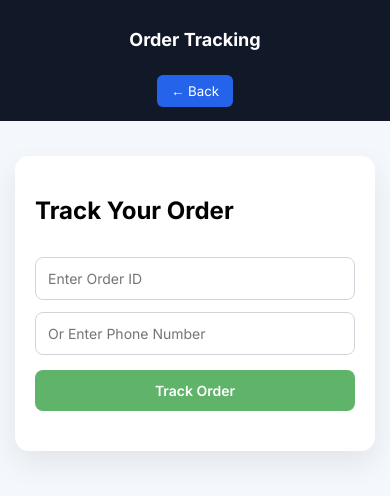
After one commit to Gowtham-YK/Purvankara-Project, a Flask app: page /track in a window 390 px wide. The commit adds this page. Shown: the top 496 px of the page. Run offline with Flask 3, Linux system fonts and the light colour scheme.

Commit message:
responsive track page fix

```diff
--- a/app.py
+++ b/app.py
@@ -274,6 +274,10 @@ def delete_stp(stp_id):
 def demand():
     return render_template("demand.html")
 
+@app.route("/track")
+def track_page():
+    return render_template("track.html")
+
 @app.route("/api/stps")
 def api_stps():
     return jsonify(load_stps())
@@ -426,7 +430,10 @@ def create_order():
         ])
         writer.writerow(row)
 
-    return jsonify({"message":"Order created successfully"})
+    return jsonify({
+    "message": "Order created successfully",
+    "order_id": order_id   # ✅ ADD THIS
+})
 
 
 @app.route("/api/my_orders")
@@ -450,6 +457,32 @@ def my_orders():
                         "order_id": row.get("order_id"),
                         "status": row.get("status"),
                         "location": row.get("location")
+                    })
+
+    return jsonify(results)
+
+@app.route("/api/track_order")
+def track_order():
+
+    order_id = request.args.get("order_id")
+    phone = request.args.get("phone")
+
+    results = []
+
+    if os.path.exists(ORDERS_FILE):
+        with open(ORDERS_FILE, "r") as f:
+            reader = csv.DictReader(f)
+
+            for row in reader:
+                if (
+                    (order_id and row.get("order_id") == order_id) or
+                    (phone and row.get("buyer_phone") == phone)
+                ):
+                    results.append({
+                        "order_id": row.get("order_id"),
+                        "status": row.get("status"),
+                        "location": row.get("location"),
+                        "stp_name": row.get("stp_name")
                     })
 
     return jsonify(results)
--- /dev/null
+++ b/templates/track.html
@@ -0,0 +1,211 @@
+<!DOCTYPE html>
+<html lang="en">
+<head>
+<meta charset="UTF-8">
+<title>Track Order</title>
+<meta name="viewport" content="width=device-width, initial-scale=1.0">
+
+<link href="https://fonts.googleapis.com/css2?family=Inter:wght@400;500;600;700&display=swap" rel="stylesheet">
+
+<style>
+
+*{
+    box-sizing:border-box;
+    font-family:'Inter',sans-serif;
+}
+
+body{
+    margin:0;
+    background:#f4f7fb;
+}
+
+/* NAVBAR */
+.navbar{
+    background:#111827;
+    color:white;
+    padding:14px 30px;
+    display:flex;
+    justify-content:space-between;
+    align-items:center;
+}
+
+.navbar button{
+    background:#2563eb;
+    border:none;
+    color:white;
+    padding:8px 14px;
+    border-radius:6px;
+    cursor:pointer;
+}
+
+@media (max-width: 600px){
+
+.navbar{
+    flex-direction: column;
+    gap:10px;
+    text-align:center;
+}
+
+.navbar h2{
+    font-size:18px;
+}
+
+}
+
+/* MAIN */
+.container{
+    max-width:600px;
+    margin:40px auto;
+    padding:20px;
+    width:100%;
+}
+
+/* CARD */
+.card{
+    background:white;
+    padding:30px;
+    border-radius:14px;
+    box-shadow:0 12px 30px rgba(0,0,0,0.08);
+    width:100%;
+}
+
+/* INPUT */
+input{
+    width:100%;
+    padding:12px;
+    margin-top:12px;
+    border-radius:8px;
+    border:1px solid #d1d5db;
+    font-size:14px;
+}
+
+/* BUTTON */
+.track-btn{
+    width:100%;
+    margin-top:15px;
+    padding:12px;
+    border:none;
+    border-radius:8px;
+    background:#5fb46a;
+    color:white;
+    font-weight:600;
+    cursor:pointer;
+    font-size:14px;
+}
+
+/* RESULT */
+.result{
+    margin-top:20px;
+}
+
+.result-card{
+    background:#f9fafb;
+    padding:15px;
+    border-radius:10px;
+    margin-bottom:12px;
+    border-left:5px solid #2563eb;
+}
+
+.status{
+    font-weight:600;
+}
+
+@media (max-width:600px){
+
+.container{
+    margin:20px auto;
+    padding:15px;
+}
+
+.card{
+    padding:20px;
+}
+
+input{
+    font-size:14px;
+}
+
+.track-btn{
+    font-size:14px;
+}
+
+}
+</style>
+</head>
+
+<body>
+
+<!-- NAVBAR -->
+<div class="navbar">
+    <h2>Order Tracking</h2>
+
+    <a href="/demand">
+        <button>← Back</button>
+    </a>
+</div>
+
+<!-- MAIN -->
+<div class="container">
+
+<div class="card">
+
+<h2>Track Your Order</h2>
+
+<input type="text" id="orderId" placeholder="Enter Order ID">
+<input type="text" id="phone" placeholder="Or Enter Phone Number">
+
+<button class="track-btn" onclick="trackOrder()">Track Order</button>
+
+<div id="result" class="result"></div>
+
+</div>
+
+</div>
+
+<script>
+
+function trackOrder(){
+
+let orderId = document.getElementById("orderId").value;
+let phone = document.getElementById("phone").value;
+
+let url = `/api/track_order?order_id=${orderId}&phone=${phone}`;
+
+fetch(url)
+.then(res=>res.json())
+.then(data=>{
+
+    if(!data.length){
+        document.getElementById("result").innerHTML = "<p>No orders found</p>";
+        return;
+    }
+
+    let html = "";
+
+    data.forEach(order => {
+
+        let color = "#2563eb";
+
+        if(order.status === "Pending") color = "#f59e0b";
+        if(order.status === "Accepted") color = "#22c55e";
+        if(order.status === "Out for Delivery") color = "#16a34a";
+
+        html += `
+        <div class="result-card" style="border-left-color:${color}">
+            <p><strong>Order ID:</strong> ${order.order_id}</p>
+            <p class="status"><strong>Status:</strong> ${order.status}</p>
+            <p><strong>STP:</strong> ${order.stp_name}</p>
+            <p><strong>Location:</strong> ${order.location}</p>
+        </div>
+        `;
+    });
+
+    document.getElementById("result").innerHTML = html;
+
+});
+
+}
+</script>
+
+</body>
+</html>
```
Also changed, not shown: templates/demand.html (+142 -1 lines).
